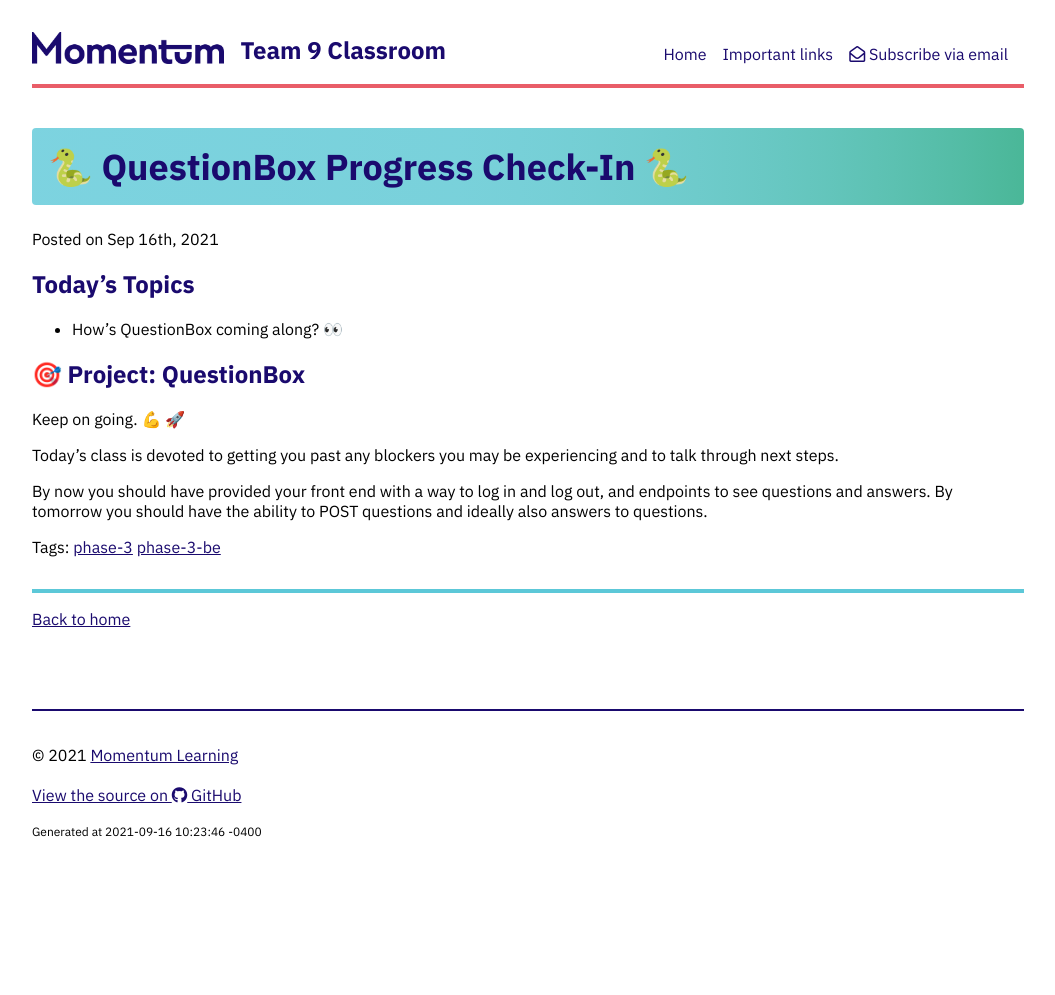
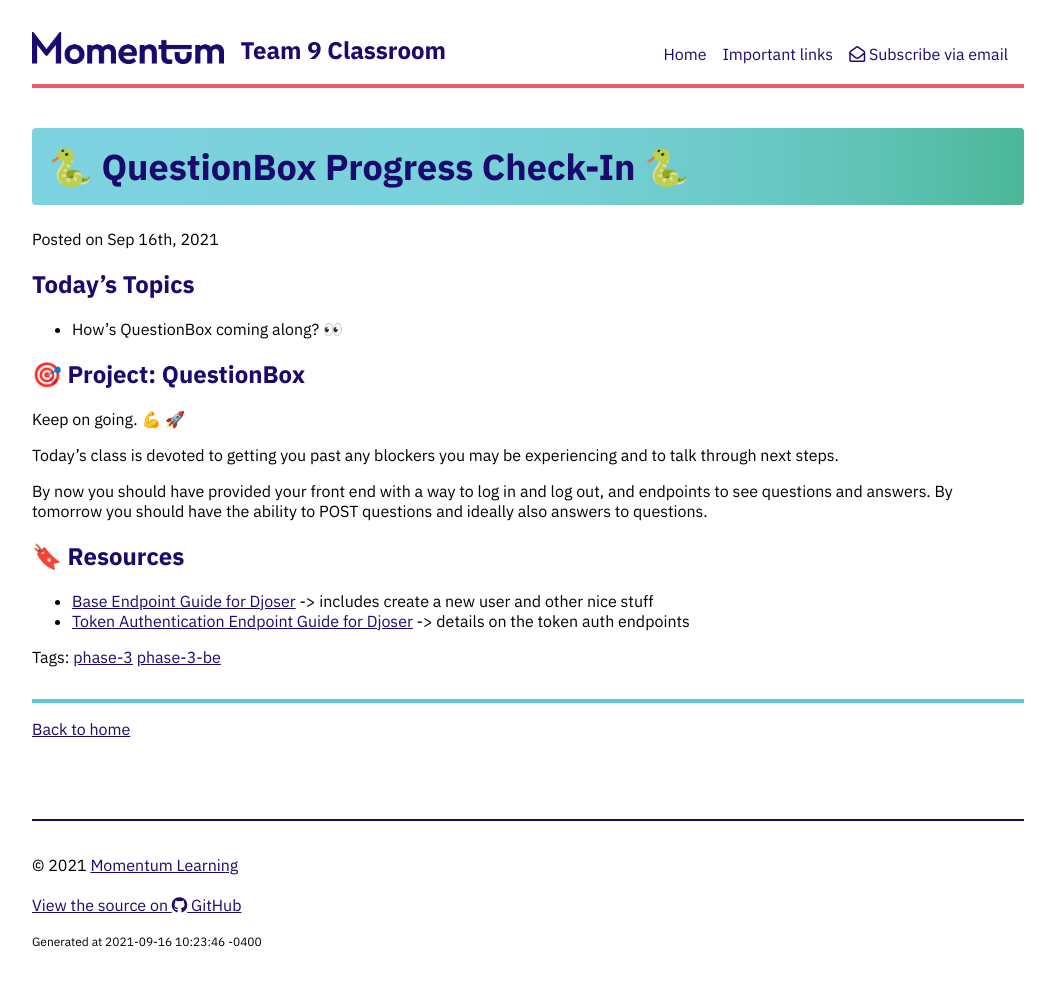
Before and after one commit to Momentum-Team-9/momentum-team-9.github.io, a Jekyll site: the page built from _posts/2021-09-16-be-project-progress.md, in a window 1280 px wide. Shown: the whole page, without its empty margins (112-1167 px from the left). Built offline with Jekyll 4.4.1, drawn with Linux system fonts in a browser that asks for light colours; nearby versions of some CDN libraries; before the commit the page ends 900 px from its top, so only the background shows below that.

Commit message:
Add links for djoser endpoint docs

```diff
--- a/_posts/2021-09-16-be-project-progress.md
+++ b/_posts/2021-09-16-be-project-progress.md
@@ -15,3 +15,8 @@ Keep on going. 💪 🚀
 Today's class is devoted to getting you past any blockers you may be experiencing and to talk through next steps.
 
 By now you should have provided your front end with a way to log in and log out, and endpoints to see questions and answers. By tomorrow you should have the ability to POST questions and ideally also answers to questions.
+
+## 🔖 Resources
+
+- [Base Endpoint Guide for Djoser](https://djoser.readthedocs.io/en/latest/base_endpoints.html) -> includes create a new user and other nice stuff
+- [Token Authentication Endpoint Guide for Djoser](https://djoser.readthedocs.io/en/latest/token_endpoints.html) -> details on the token auth endpoints
```
